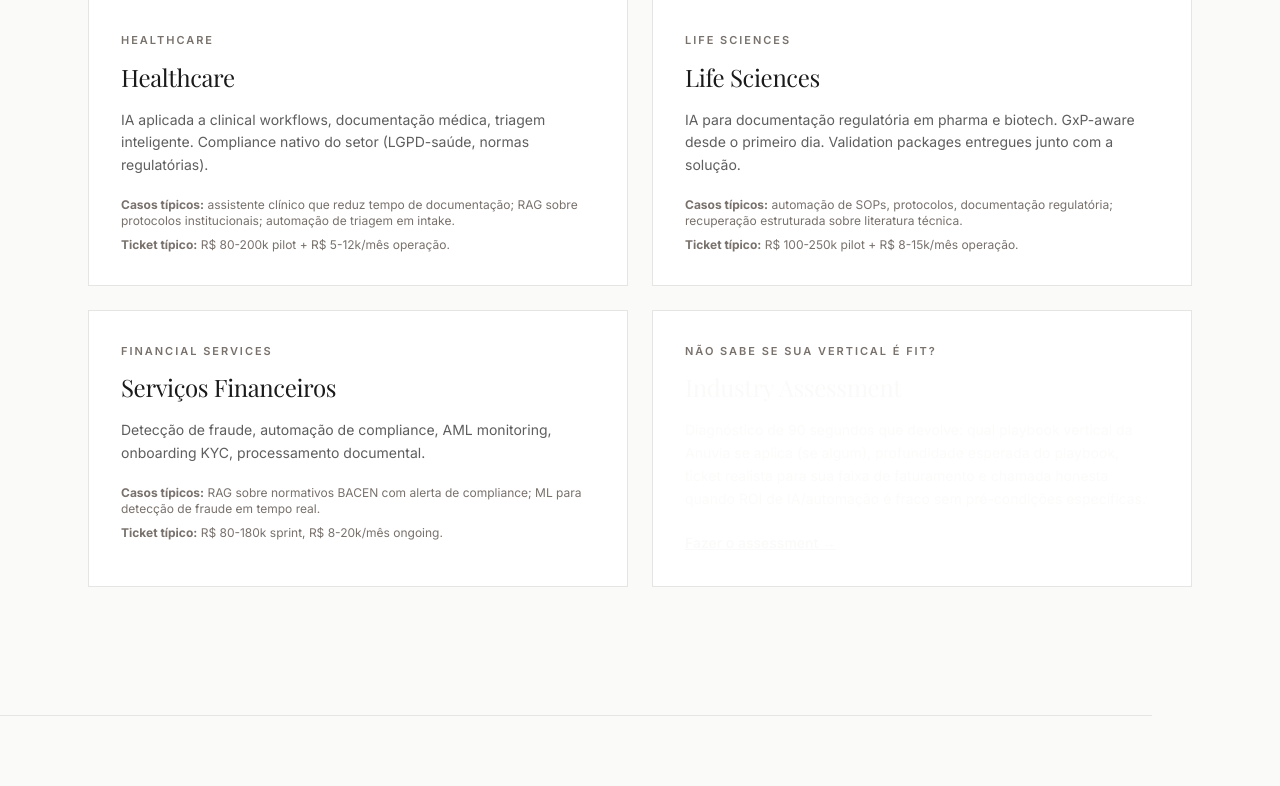
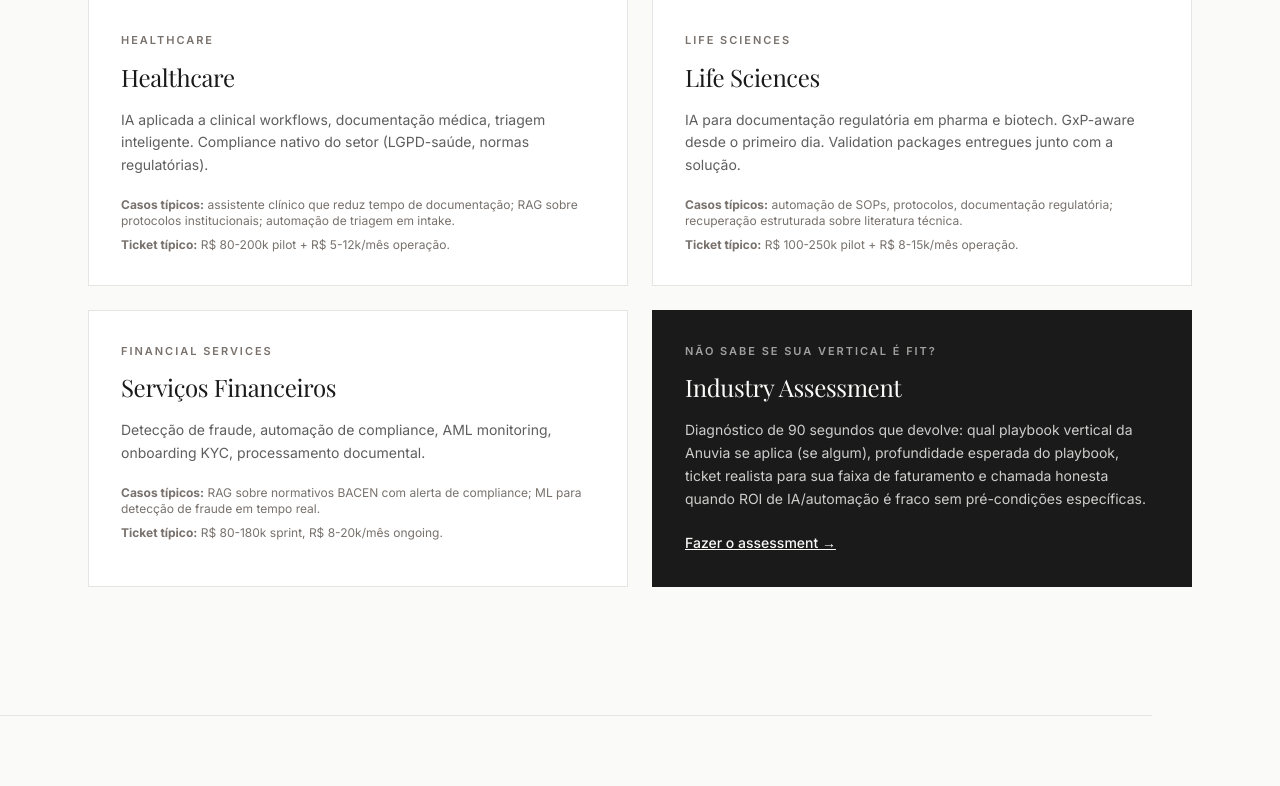
Before and after one commit to milavernazza/anuvia-lp, a FastAPI app: page /industry in a window 1280 px wide. Shown: the part 1396-2182 px from the top of the page. Run offline with FastAPI, Linux system fonts and the light colour scheme; parts of the project's set-up code (start-up, migrations or seed data) failed here and were passed over.

Commit message:
fix(visual): industry assessment card dark bg readable

```diff
--- a/templates/practice_industry.html
+++ b/templates/practice_industry.html
@@ -124,17 +124,17 @@
       {% endif %}
     </div>
 
-    <div class="card p-8 bg-ink text-paper">
+    <div class="p-8" style="background:#1a1a1a; color:#fafaf9; border:1px solid #1a1a1a">
       {% if lang == 'en' %}
-      <p class="eyebrow mb-3 text-paper/60">Not sure your vertical is a fit?</p>
-      <h3 class="h-serif text-2xl mb-4">Industry Assessment</h3>
-      <p class="text-sm text-paper/80 leading-relaxed mb-5">A 90-second diagnostic that returns: which Anuvia vertical playbook applies (if any), expected playbook depth, realistic ticket estimate for your revenue tier, and an honest call when AI/automation ROI is weak without specific pre-conditions.</p>
-      <a href="/industry/diagnostic" class="text-sm font-medium underline">Take the assessment →</a>
+      <p class="eyebrow mb-3" style="color:rgba(250,250,249,0.6)">Not sure your vertical is a fit?</p>
+      <h3 class="h-serif text-2xl mb-4" style="color:#fafaf9">Industry Assessment</h3>
+      <p class="text-sm leading-relaxed mb-5" style="color:rgba(250,250,249,0.8)">A 90-second diagnostic that returns: which Anuvia vertical playbook applies (if any), expected playbook depth, realistic ticket estimate for your revenue tier, and an honest call when AI/automation ROI is weak without specific pre-conditions.</p>
+      <a href="/industry/diagnostic" class="text-sm font-medium underline" style="color:#fafaf9">Take the assessment →</a>
       {% else %}
-      <p class="eyebrow mb-3 text-paper/60">Não sabe se sua vertical é fit?</p>
-      <h3 class="h-serif text-2xl mb-4">Industry Assessment</h3>
-      <p class="text-sm text-paper/80 leading-relaxed mb-5">Diagnóstico de 90 segundos que devolve: qual playbook vertical da Anuvia se aplica (se algum), profundidade esperada do playbook, ticket realista para sua faixa de faturamento e chamada honesta quando ROI de IA/automação é fraco sem pré-condições específicas.</p>
-      <a href="/industry/diagnostic" class="text-sm font-medium underline">Fazer o assessment →</a>
+      <p class="eyebrow mb-3" style="color:rgba(250,250,249,0.6)">Não sabe se sua vertical é fit?</p>
+      <h3 class="h-serif text-2xl mb-4" style="color:#fafaf9">Industry Assessment</h3>
+      <p class="text-sm leading-relaxed mb-5" style="color:rgba(250,250,249,0.8)">Diagnóstico de 90 segundos que devolve: qual playbook vertical da Anuvia se aplica (se algum), profundidade esperada do playbook, ticket realista para sua faixa de faturamento e chamada honesta quando ROI de IA/automação é fraco sem pré-condições específicas.</p>
+      <a href="/industry/diagnostic" class="text-sm font-medium underline" style="color:#fafaf9">Fazer o assessment →</a>
       {% endif %}
     </div>
 
```
